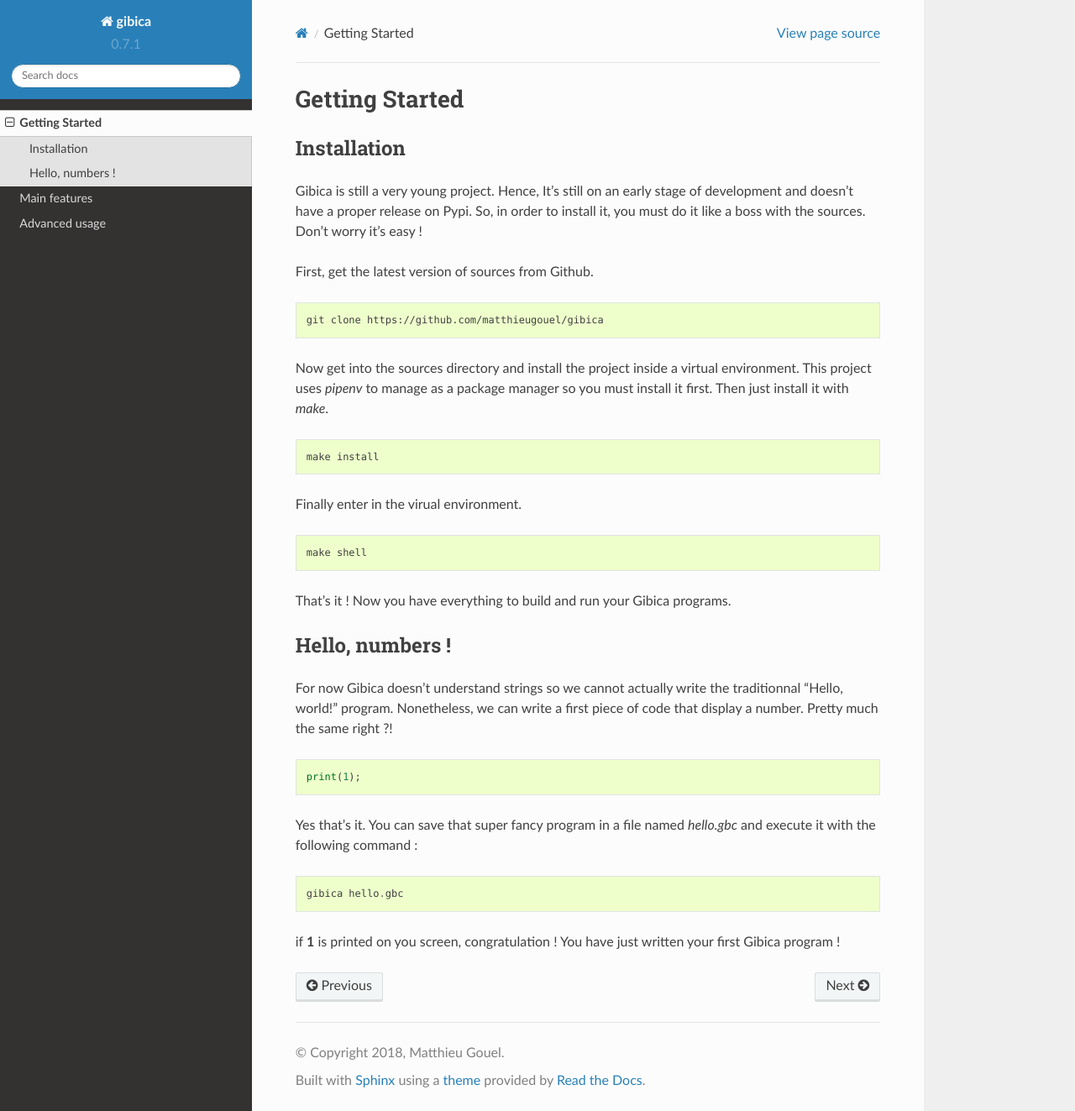
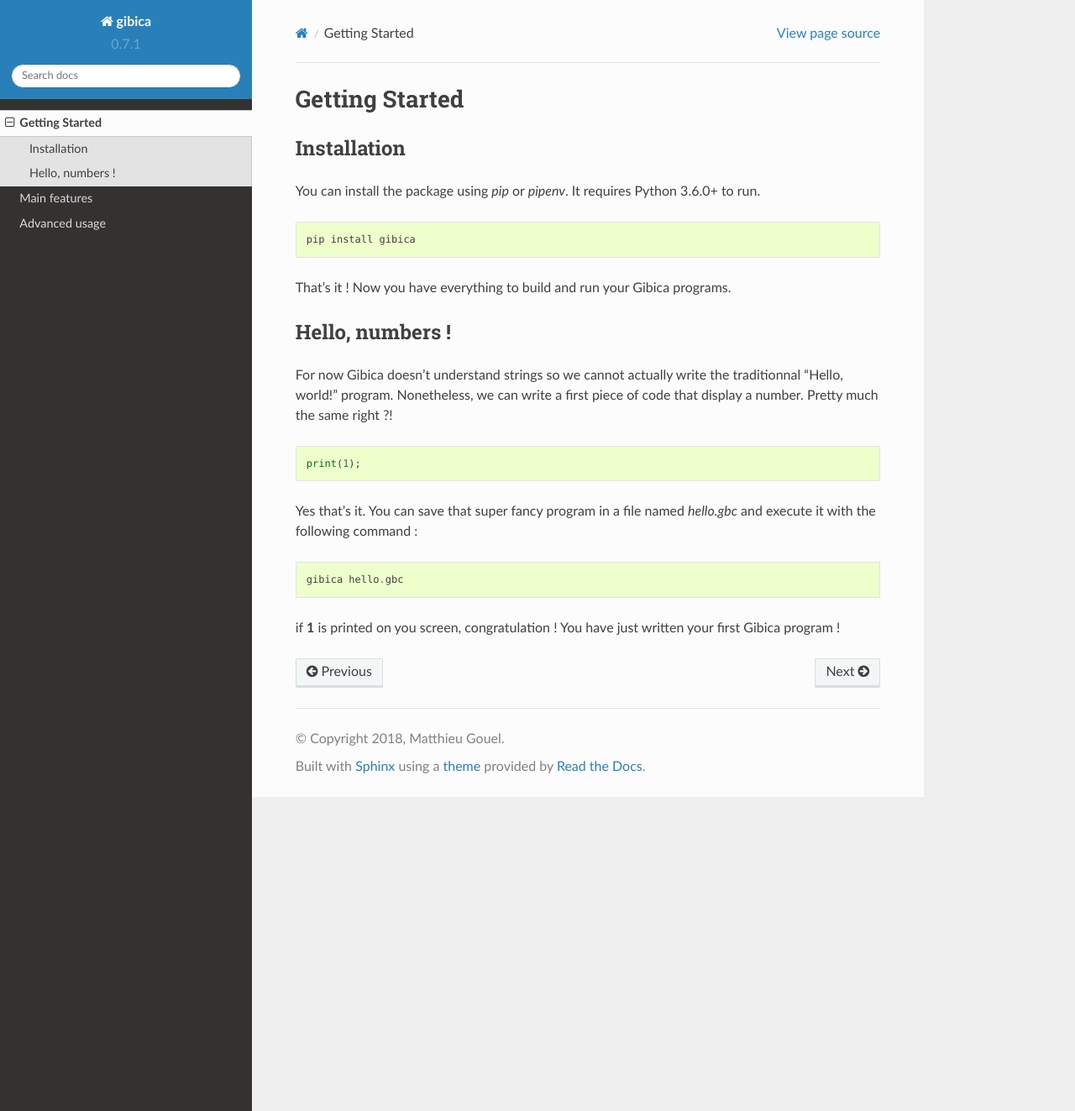
Before and after one commit to matthieugouel/gibica, a Sphinx documentation site: the page built from docs/quickstart.rst, in a window 1280 px wide and 1323 px high. Shown: the whole window at 84% size. Built offline with Sphinx 7.4.7 and the Read the Docs theme 2.0.0, drawn with Linux system fonts in a browser that asks for light colours.

```diff
--- a/docs/quickstart.rst
+++ b/docs/quickstart.rst
@@ -5,27 +5,11 @@ Getting Started
 Installation
 ------------
 
-Gibica is still a very young project. Hence, It's still on an early stage of development and doesn't have a proper release on Pypi.
-So, in order to install it, you must do it like a boss with the sources. Don't worry it's easy !
+You can install the package using `pip` or `pipenv`. It requires Python 3.6.0+ to run.
 
-First, get the latest version of sources from Github.
+::
 
-.. code-block:: shell
-
-    git clone https://github.com/matthieugouel/gibica
-
-Now get into the sources directory and install the project inside a virtual environment.
-This project uses `pipenv` to manage as a package manager so you must install it first. Then just install it with *make*.
-
-.. code-block:: shell
-
-    make install
-
-Finally enter in the virual environment.
-
-.. code-block:: shell
-
-    make shell
+    pip install gibica
 
 That's it ! Now you have everything to build and run your Gibica programs.
 
```
Also changed, not shown: CONTRIBUTING.md (+12 -2 lines), README.md (+2 -10 lines), setup.py (+6 -4 lines), .travis.yml, 3 other files.
